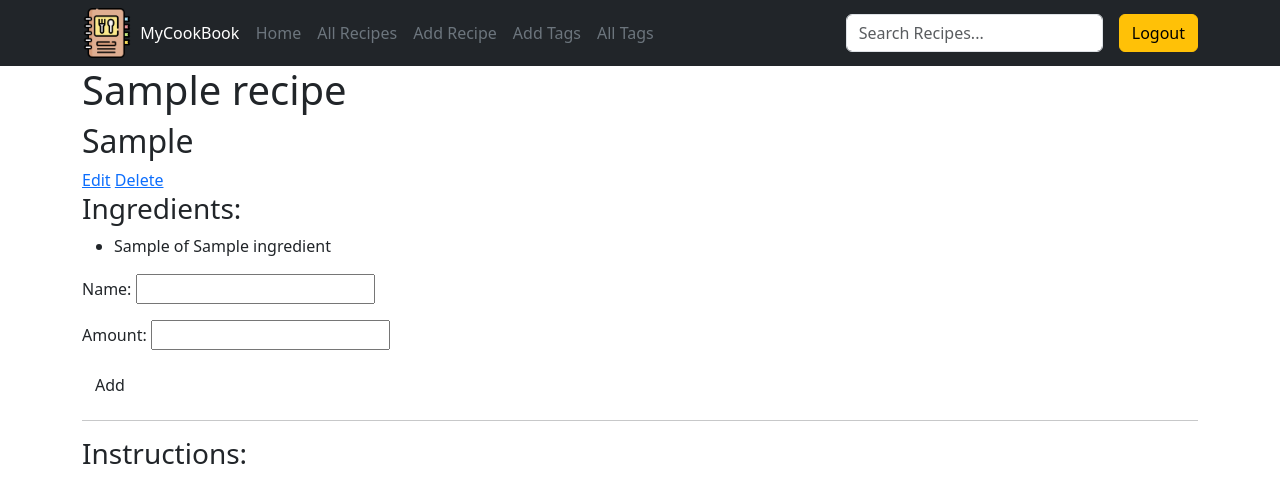
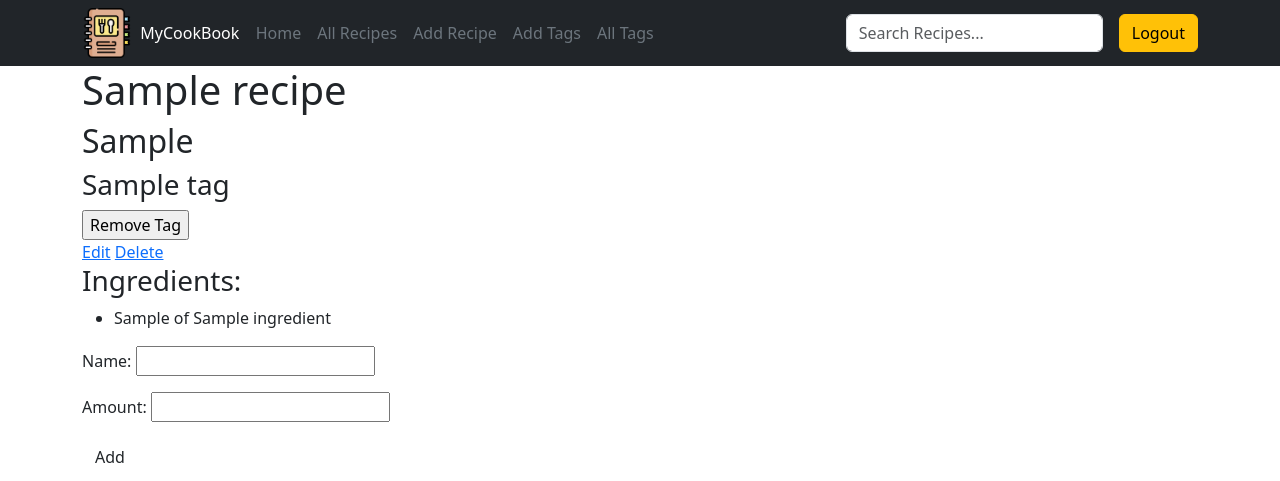
Before and after one commit to Rrantisi/my-cook-book, a Django app: page /recipes/1 in a window 1280 px wide. Shown: the top 481 px of the page. Run offline with Django 4.2, Linux system fonts and the light colour scheme; a user stored in the database is signed in; tables that the repository leaves empty hold one stand-in row (values such as "Sample post").

Commit message:
wip: creates assoc and unassoc for recipe/tag

```diff
--- a/main_app/templates/recipes/detail.html
+++ b/main_app/templates/recipes/detail.html
@@ -3,6 +3,27 @@
 
 <h1>{{ recipe.name }}</h1>
 <h2>{{ recipe.region }}</h2>
+
+{% if recipe.tag.count %}
+    {% for tag in recipe.tag.all %}
+        <h3>{{tag}}</h3>
+        <form action="{% url 'unassoc_tag' recipe.id tag.id %}" method="post">
+            {% csrf_token %}
+            <input type="submit" value="Remove Tag">
+        </form>
+    {% endfor %}
+{% else %}
+    <h3>No Tags</h3>
+{% endif %}
+{% if tags.count %}
+    {% for tag in tags %}
+        <h3>{{tag}}</h3>
+        <form action="{% url 'assoc_tag' recipe.id tag.id %}" method="post">
+            {% csrf_token %}
+            <input type="submit" value="Add Tag">
+        </form>
+    {% endfor %}
+{% endif %}
 
 <div>
     <a href="{% url 'recipe_update' recipe.id %}">Edit</a>
--- a/main_app/urls.py
+++ b/main_app/urls.py
@@ -11,10 +11,12 @@ urlpatterns = [
     path('recipes/<int:recipe_id>/add_instruction/', views.add_instruction, name='add_instruction'),
     path('recipes/<int:recipe_id>/add_ingredient/', views.add_ingredient, name='add_ingredient'),
     path('tags/', views.TagList.as_view(), name='tags_index'),
-    path('tags/create', views.TagCreate.as_view(), name='tags_create'),
+    path('tags/create/', views.TagCreate.as_view(), name='tags_create'),
     path('tags/<int:pk>/', views.TagDetail.as_view(), name='tag_details'),
     path('tags/<int:pk>/update/', views.TagUpdate.as_view(), name='tag_update'),
     path('tags/<int:pk>/delete/', views.TagDelete.as_view(), name='tag_delete'),
+    path('tags/<int:recipe_id>/assoc_tag/<int:tag_id>/', views.assoc_tag, name='assoc_tag'),
+    path('tags/<int:recipe_id>/unassoc_tag/<int:tag_id>/', views.unassoc_tag, name='unassoc_tag'),
     path('accounts/signup/', views.signup, name='signup'),
     path('api/recipes/', views.get_recipe_data, name='get_recipe_data'),
     path('api/recipes/<str:recipe_name>/', views.get_recipe_details, name='get_recipe_details'),
--- a/main_app/views.py
+++ b/main_app/views.py
@@ -97,10 +97,22 @@ def recipes_index(request):
 @login_required
 def recipes_detail(request, recipe_id):
     recipe = Recipe.objects.get(id=recipe_id)
+    id_list = recipe.tag.all().values_list('id')
+    tags_not_tagged = Tag.objects.exclude(id__in=id_list)
     instruction_form = InstructionForm()
     ingredient_form = IngredientForm()
     return render(request, 'recipes/detail.html',
-    {'recipe': recipe, 'instruction_form': instruction_form, 'ingredient_form': ingredient_form})
+    {'recipe': recipe, 'instruction_form': instruction_form, 'ingredient_form': ingredient_form, 'tags': tags_not_tagged})
+
+@login_required
+def assoc_tag(request, recipe_id, tag_id):
+    Recipe.objects.get(id=recipe_id).tag.add(tag_id)
+    return redirect('detail', recipe_id = recipe_id)
+
+@login_required
+def unassoc_tag(request, recipe_id, tag_id):
+    Recipe.objects.get(id=recipe_id).tag.remove(tag_id)
+    return redirect('detail', recipe_id = recipe_id)
 
 @login_required
 def add_instruction(request, recipe_id):
```
